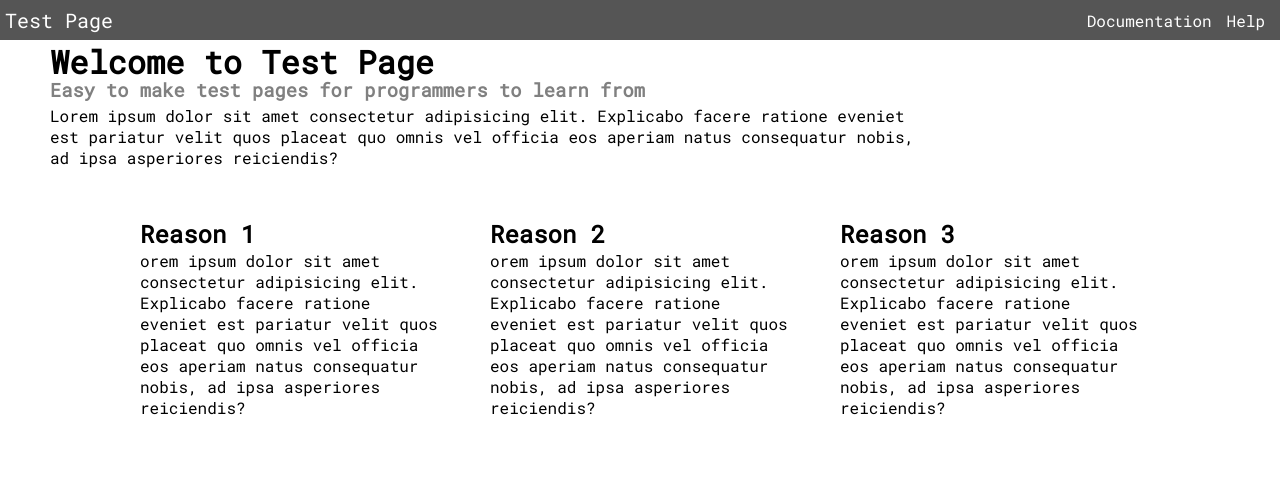
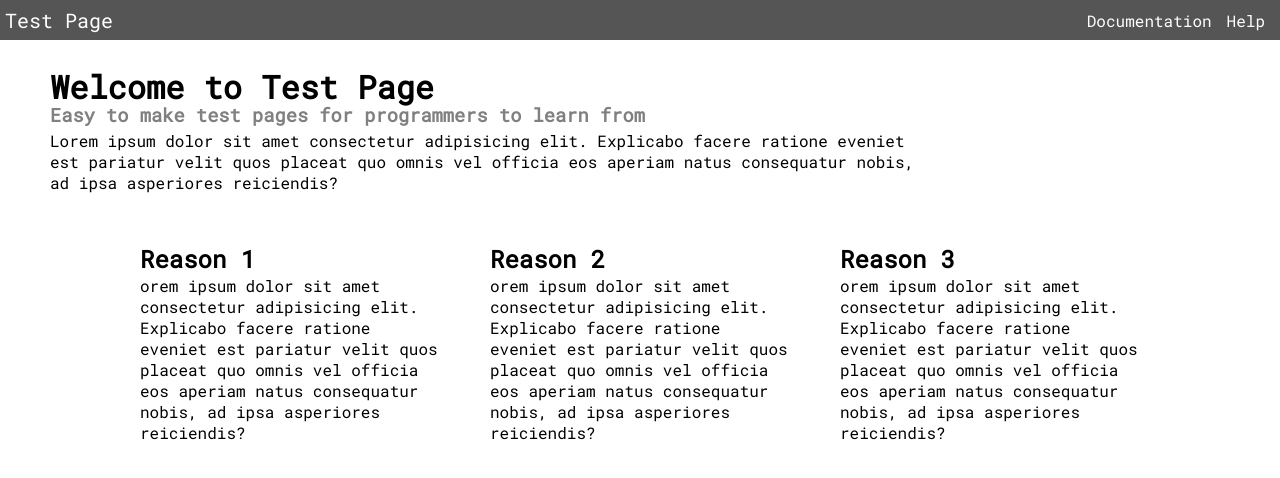
Before and after one commit to Caleb-T-Owens/WebFrameworkTesting, a Vue app in the folder vue/tutorials/cli/cli-tutorial/: page / in a window 1280 px wide. Shown: the top 478 px of the page. Built offline with nearby package versions, Linux system fonts and the light colour scheme.

Commit message:
Fixed the position of the top header bar to be fixed to the top of the screen

```diff
--- a/vue/tutorials/cli/cli-tutorial/src/App.vue
+++ b/vue/tutorials/cli/cli-tutorial/src/App.vue
@@ -34,10 +34,5 @@
       padding: 0px;
       font-family: 'Roboto Mono';
    }
-   #main-container {
-   width: calc(100% - 100px);
-    height: calc(100% - 80px);
-    max-height: calc(100% - 80px);
-    overflow: auto;
-}
+
 </style>
--- a/vue/tutorials/cli/cli-tutorial/src/components/Header.vue
+++ b/vue/tutorials/cli/cli-tutorial/src/components/Header.vue
@@ -52,6 +52,7 @@
       display: flex;
       align-items: center;
       position: fixed;
+      top: 0px;
    }
    #name-container {
       width: 150px;
--- a/vue/tutorials/cli/cli-tutorial/src/components/Main/Main.vue
+++ b/vue/tutorials/cli/cli-tutorial/src/components/Main/Main.vue
@@ -40,7 +40,12 @@
    #main-container {
       padding-left: 50px;
       padding-right: 50px;
-      padding-top: 40px;
+      padding-top: 25px;
+      margin-top: 40px;
+         width: calc(100% - 100px);
+    height: calc(100% - 80px);
+    max-height: calc(100% - 80px);
+    overflow: auto;
    }
 
    p {
```
